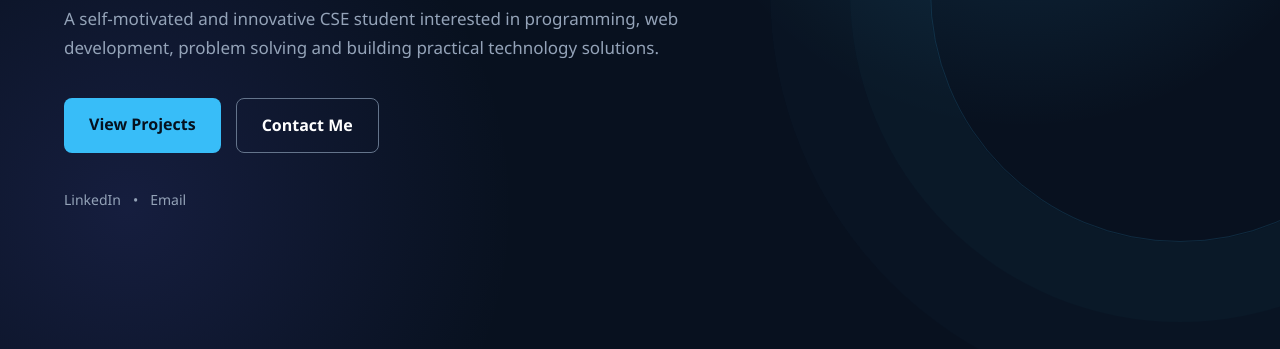
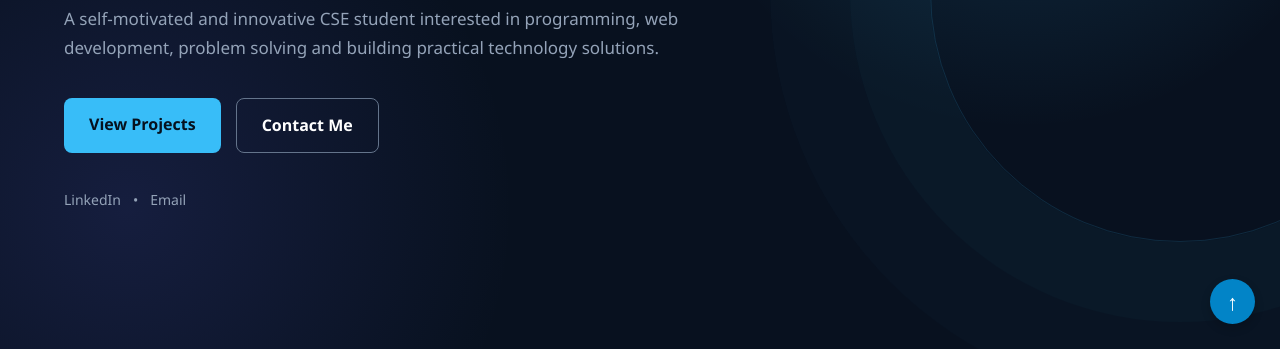
Before and after one commit to Athul-11/apexplanet-task-1, a plain HTML site: page index.html in a window 1280 px wide. Shown: the part 451-800 px from the top of the page. Drawn offline with Linux system fonts and the light colour scheme.

Commit message:
arrow button

```diff
--- a/index.html
+++ b/index.html
@@ -650,7 +650,7 @@
 
 
     <script src="script.js"></script>
-
+<a href="#home" class="back-to-top">↑</a>
 </body>
 
 </html>
--- a/style.css
+++ b/style.css
@@ -884,3 +884,25 @@ footer {
 .contact-details a:hover {
     text-decoration: underline;
 }
+.back-to-top {
+    position: fixed;
+    right: 25px;
+    bottom: 25px;
+    width: 45px;
+    height: 45px;
+    display: flex;
+    align-items: center;
+    justify-content: center;
+    background: #0284c7;
+    color: white;
+    text-decoration: none;
+    border-radius: 50%;
+    font-size: 22px;
+    font-weight: bold;
+    box-shadow: 0 4px 10px rgba(0, 0, 0, 0.2);
+    transition: 0.3s;
+}
+
+.back-to-top:hover {
+    transform: translateY(-4px);
+}
```
